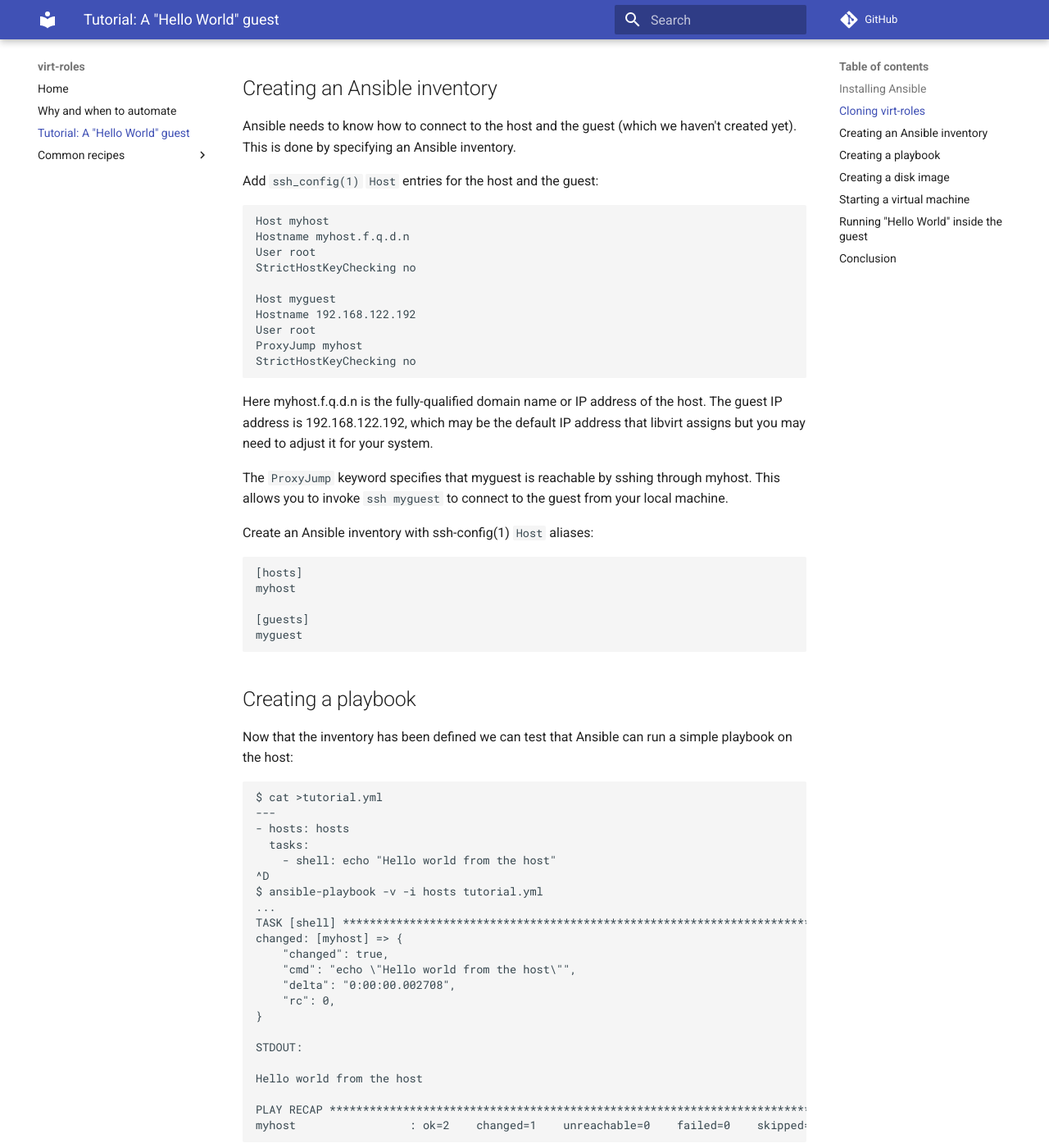
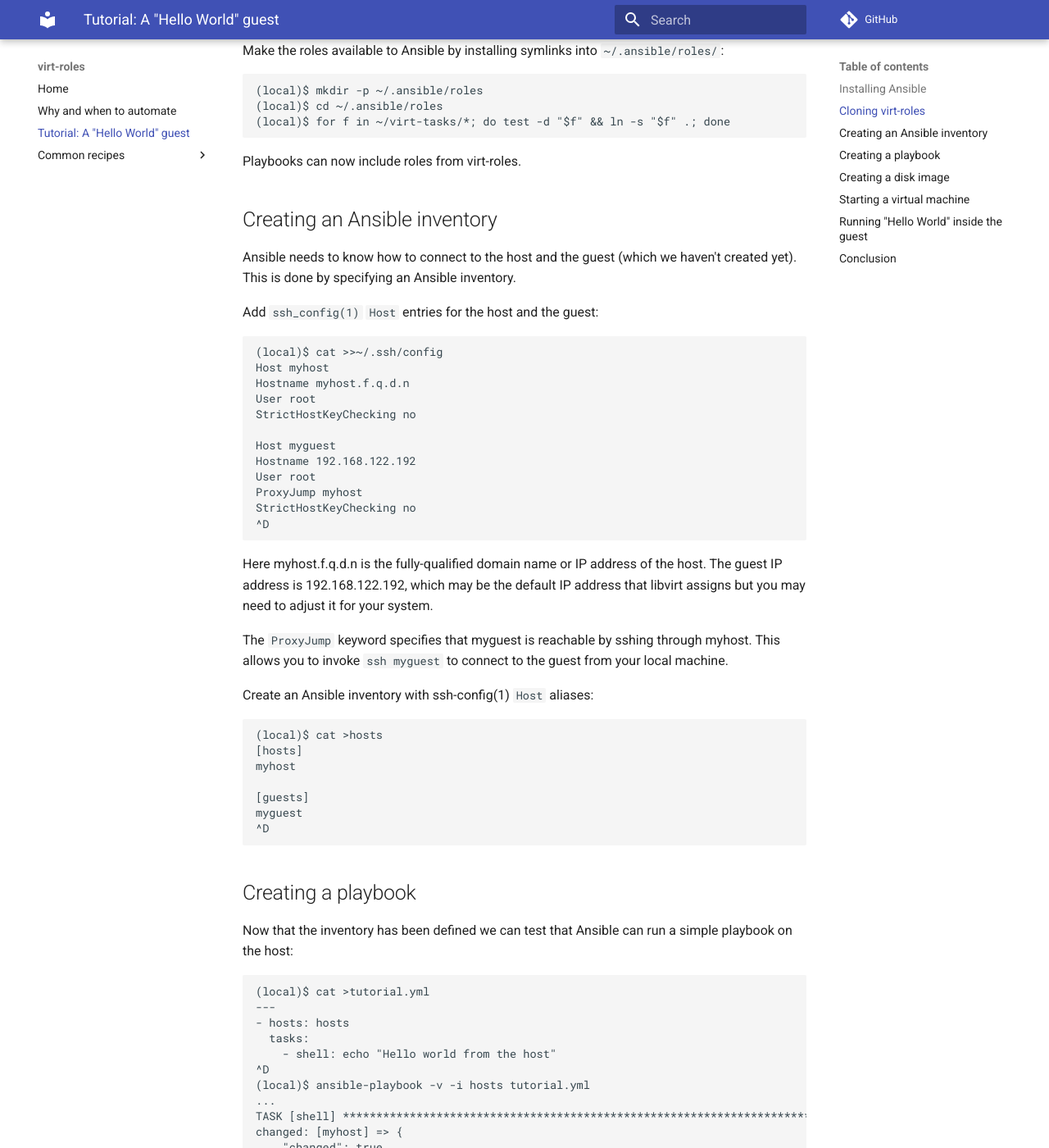
Before and after one commit to virt-roles/virt-roles.github.io, an MkDocs documentation site: the page built from docs/tutorial.md, in a window 1280 px wide and 1400 px high, scrolled down 729 px. Shown: the whole window at 82% size. Built offline with MkDocs 1.6.1 and Material for MkDocs 9.7.7, drawn with Linux system fonts in a browser that asks for light colours; comment, search, counter and statistics services are not loaded; some of the changed text lies outside the part shown.

Commit message:
docs/tutorial.md: clarify where commands run
Explain from which machine commands should be invoked.

Signed-off-by: Stefan Hajnoczi <stefanha@redhat.com>

````diff
--- a/docs/tutorial.md
+++ b/docs/tutorial.md
@@ -4,29 +4,38 @@
 inside the guest. This basic workflow can be used in many situations like
 reproducing bugs or running benchmarks.
 
+We will write an Ansible playbook and run it from the local machine. Ansible
+will connect to the host and guest over ssh and execute the playbook steps
+there.
+
 ## Installing Ansible
 
 Install Ansible:
 
 ```shell
-$ sudo dnf install ansible
+(local)$ sudo dnf install ansible
 ```
+
+From time to time Ansible features are deprecated so you may wish to build
+container images that combine a particular version of Ansible with your
+playbooks. This will ensure that your playbook executes successfully and
+without warnings in the future.
 
 ## Cloning virt-roles
 
 Clone the virt-roles git repository:
 
 ```shell
-$ git clone https://github.com/virt-roles/virt-roles.git
+(local)$ git clone https://github.com/virt-roles/virt-roles.git
 ```
 
 Make the roles available to Ansible by installing symlinks into
 `~/.ansible/roles/`:
 
 ```shell
-$ mkdir -p ~/.ansible/roles
-$ cd ~/.ansible/roles
-$ for f in ~/virt-tasks/*; do test -d "$f" && ln -s "$f" .; done
+(local)$ mkdir -p ~/.ansible/roles
+(local)$ cd ~/.ansible/roles
+(local)$ for f in ~/virt-tasks/*; do test -d "$f" && ln -s "$f" .; done
 ```
 
 Playbooks can now include roles from virt-roles.
@@ -39,6 +48,7 @@
 Add `ssh_config(1)` `Host` entries for the host and the guest:
 
 ```ini
+(local)$ cat >>~/.ssh/config
 Host myhost
 Hostname myhost.f.q.d.n
 User root
@@ -49,6 +59,7 @@
 User root
 ProxyJump myhost
 StrictHostKeyChecking no
+^D
 ```
 
 Here myhost.f.q.d.n is the fully-qualified domain name or IP address of the
@@ -62,11 +73,13 @@
 Create an Ansible inventory with ssh-config(1) `Host` aliases:
 
 ```ini
+(local)$ cat >hosts
 [hosts]
 myhost
 
 [guests]
 myguest
+^D
 ```
 
 ## Creating a playbook
@@ -75,13 +88,13 @@
 simple playbook on the host:
 
 ```shell
-$ cat >tutorial.yml
+(local)$ cat >tutorial.yml
 ---
 - hosts: hosts
   tasks:
     - shell: echo "Hello world from the host"
 ^D
-$ ansible-playbook -v -i hosts tutorial.yml
+(local)$ ansible-playbook -v -i hosts tutorial.yml
 ...
 TASK [shell] *********************************************************************************
 changed: [myhost] => {
@@ -131,8 +144,8 @@
 command can generate it for us:
 
 ```shell
-myhost# virt-install --import --name myguest --ram 2048 --disk path=/var/lib/libvirt/images/myguest.img,format=raw --os-variant fedora34
-myhost# virsh dumpxml myguest
+(myhost)# virt-install --import --name myguest --ram 2048 --disk path=/var/lib/libvirt/images/myguest.img,format=raw --os-variant fedora34
+(myhost)# virsh dumpxml myguest
 ...XML...
 ```
 
````
